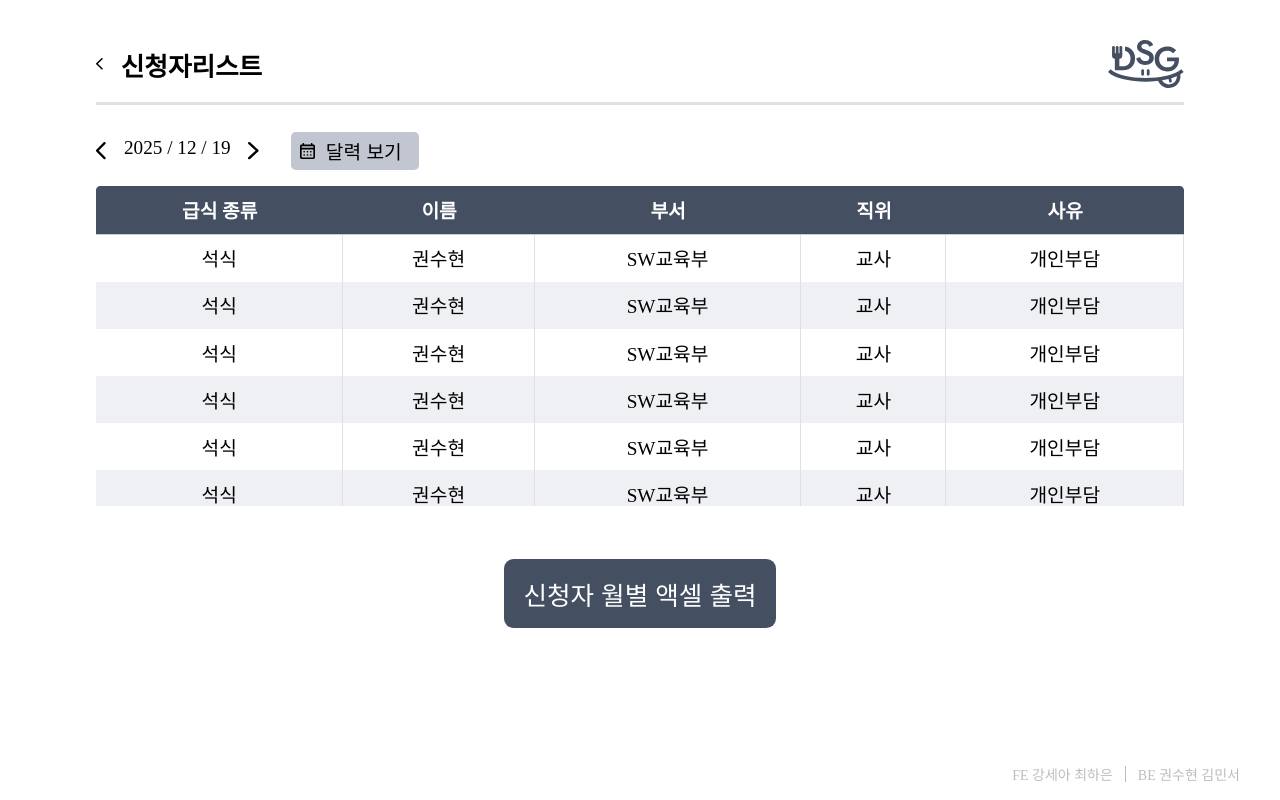
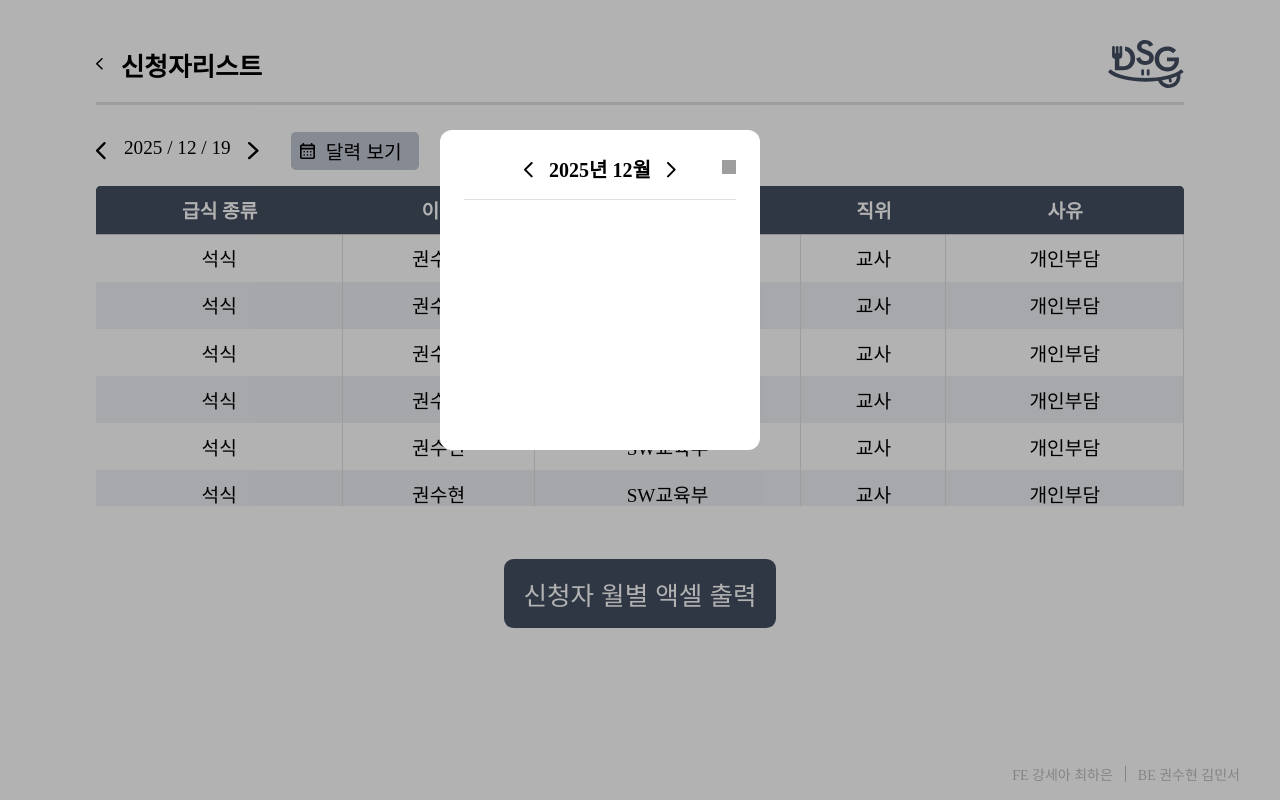
Before and after one commit to 2026DSG/DSG_Frontend, a React (Vite) app: page /get/apply in a window 1280 px wide. Both pictures are taken after a click on the button "달력 보기". Built offline with nearby package versions, Linux system fonts and the light colour scheme; grey boxes are pictures that could not be loaded.

Commit message:
feat: 신청자 리스트에 달력 팝업 기능 추가
- 날짜 선택용 달력 팝업 UI 구현
- 모달 열기/닫기 상태 관리 추가

```diff
--- a/src/pages/admin/ApplicationListPage.tsx
+++ b/src/pages/admin/ApplicationListPage.tsx
@@ -3,9 +3,12 @@ import Header from "../../components/Header";
 import ArrowLeft from "../../assets/arrowLeft.svg";
 import ArrowRight from "../../assets/arrowRight.svg";
 import Calender from "../../assets/calender.svg";
+import Close from "../../assets/CloseButton.svg";
 import Footer from "../../components/Footer";
+import { useState } from "react";
 
 const ApplicationListPage = () => {
+  const [isOpen, setIsOpen] = useState<boolean>(false);
   return (
     <Body>
       <TotalContainer>
@@ -17,7 +20,7 @@ const ApplicationListPage = () => {
             <img src={ArrowRight} alt="이후 날짜" />
           </YearNavigator>
 
-          <CalenderButton>
+          <CalenderButton onClick={() => setIsOpen(true)}>
             <img src={Calender} alt="이동" />
             <CalenderText>달력 보기</CalenderText>
           </CalenderButton>
@@ -92,7 +95,31 @@ const ApplicationListPage = () => {
           <OutputButton>신청자 월별 액셀 출력</OutputButton>
         </ButtonBox>
       </TotalContainer>
-      <Footer/>
+      {isOpen && (
+        <ModalOverlay onClick={() => setIsOpen(false)}>
+          <ModalContainer onClick={(e) => e.stopPropagation()}>
+            <ModalHeader>
+              <ArrowButton>
+                <img src={ArrowLeft} alt="" />
+              </ArrowButton>
+              <MonthText>2025년 12월</MonthText>
+              <ArrowButton>
+                <img src={ArrowRight} alt="" />
+              </ArrowButton>
+              <CloseButton onClick={() => setIsOpen(false)}>
+                <img src={Close} alt="" />
+              </CloseButton>
+            </ModalHeader>
+
+            <Divider />
+
+            <CalendarBody>
+
+            </CalendarBody>
+          </ModalContainer>
+        </ModalOverlay>
+      )}
+      <Footer />
     </Body>
   );
 };
@@ -196,9 +223,6 @@ const Th = styled.th`
   position: sticky; // 스크롤 시 고정
   top: 0; // 최상단 고정
   z-index: 10;
-
-  //position: sticky;
-  //top: 0;
 `;
 
 const Td = styled.td`
@@ -233,4 +257,67 @@ const OutputButton = styled.button`
   background-color: #444f61;
 `;
 
+const ModalOverlay = styled.div`
+  position: fixed;
+  inset: 0;
+  background: rgba(0, 0, 0, 0.3);
+  display: flex;
+  padding: 130px 0 0 440px;
+  z-index: 999;
+`;
+
+const ModalContainer = styled.div`
+  width: 320px;
+  height: 320px;
+  background: white;
+  border-radius: 12px;
+  padding: 24px;
+`;
+
+const ModalHeader = styled.div`
+  display: flex;
+  align-items: center;
+  justify-content: center;
+  position: relative;
+  font-size: 20px;
+  font-weight: 600;
+`;
+
+const MonthText = styled.span`
+  margin: 0 16px;
+`;
+
+const ArrowButton = styled.button`
+  background: none;
+  border: none;
+  font-size: 20px;
+  margin-top: 6px;
+  cursor: pointer;
+`;
+
+const CloseButton = styled.button`
+  position: absolute;
+  right: 0;
+  top: 0;
+  background: none;
+  border: none;
+  font-size: 22px;
+  cursor: pointer;
+
+  img {
+    width: 14px;
+    height: 14px;
+  }
+`;
+
+const Divider = styled.div`
+  height: 1px;
+  background: #e0e0e0;
+  margin: 16px 0 10px 0;
+`;
+
+const CalendarBody = styled.div`
+  min-height: 210px;
+`;
+
 export default ApplicationListPage;
```
